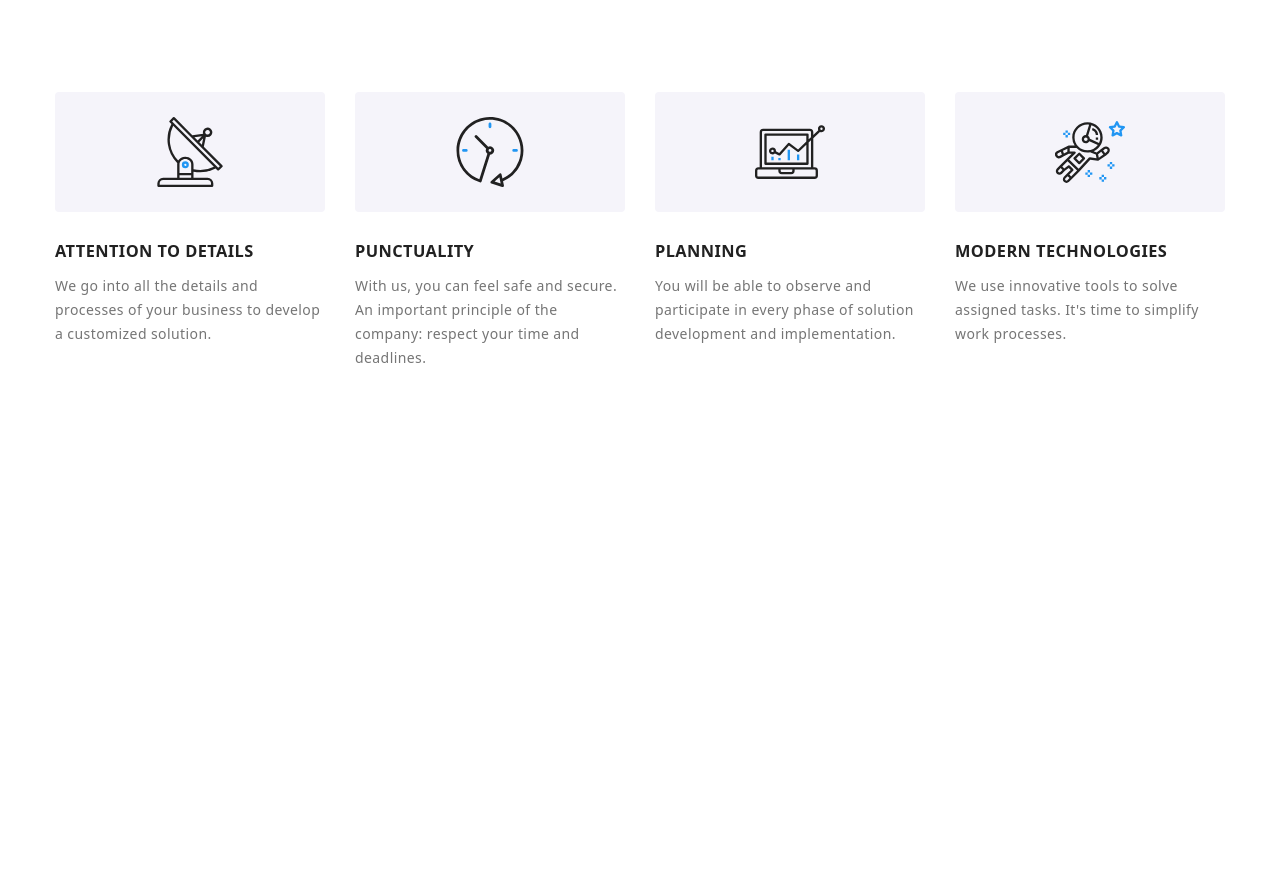
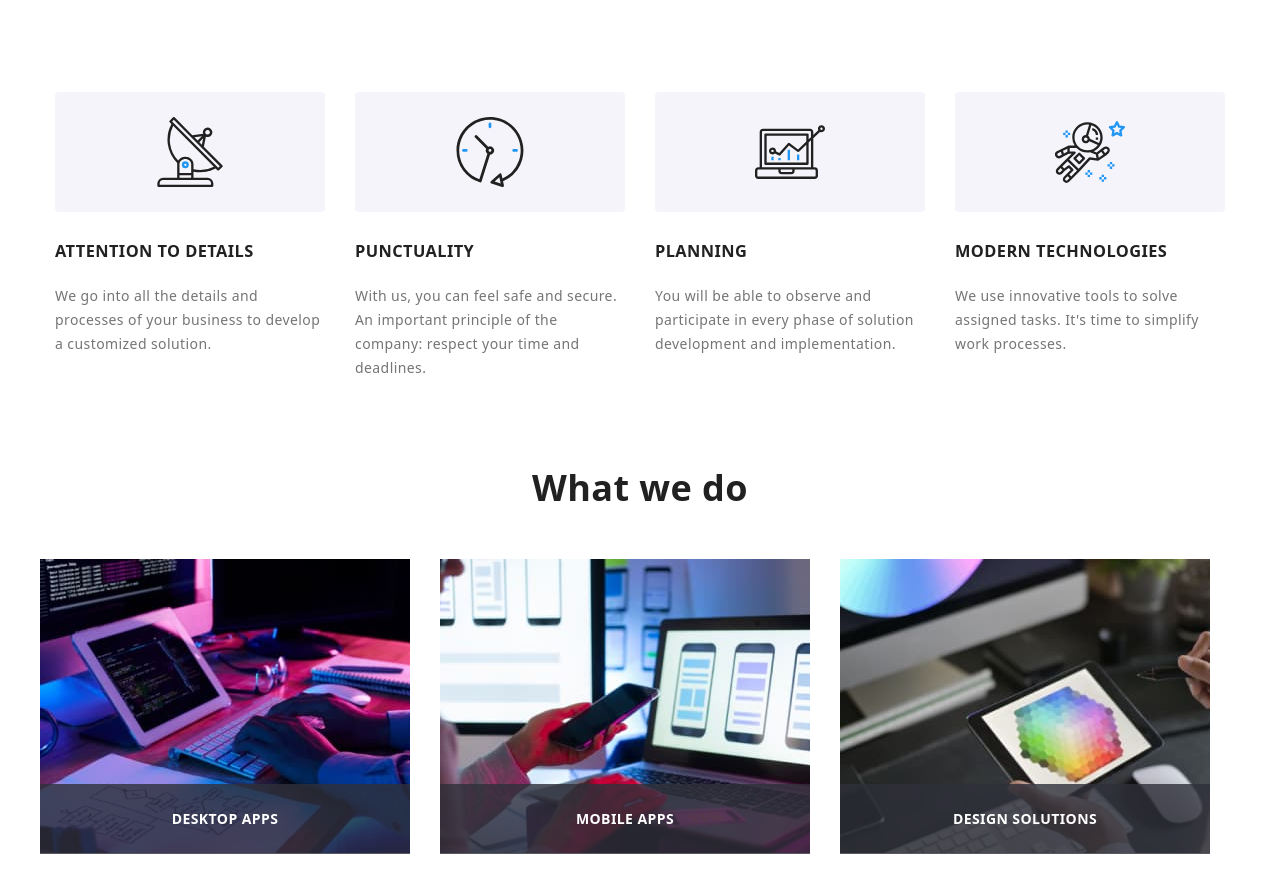
Before and after one commit to Statii87/goit-markup-hw-07, a plain HTML site: page index.html in a window 1280 px wide. Shown: the part 592-1484 px from the top of the page. Before the commit the page ends 1049 px from the top, so only its background shows below. Drawn offline with nearby package versions, Linux system fonts and the light colour scheme.

Commit message:
section 2

```diff
--- a/css/main.scss
+++ b/css/main.scss
@@ -8,9 +8,37 @@ body {
   line-height: 1.14;
   letter-spacing: 0.03em;
 }
-
+.title{
+   text-align: center;
+   font-weight: 700;
+   font-size: 36px;
+   color: $subtitle_color;
+   line-height: 1.16;
+   margin-bottom: 50px;
+}
+.social-icon{
+   width: 20px;
+   height: 20px;
+}
+.social-link{
+   width: 44px;
+   height: 44px;
+   display: flex;
+   justify-content: center;
+   align-items: center;
+   gap: 10px;
+   fill: currentColor;
+}
+.social-link:hover,
+.social-link:focus,
+.social-link:active{
+   background-color: $primary_color;
+   border-radius: 50%;
+   fill: $white_color;
+}
 @import '../sass/components/header-section';
 @import '../sass/components/hero-section';
 @import '../sass/components/meniu';
 @import '../sass/components/modal';
-@import '../sass/components/description-section'
+@import '../sass/components/description-section';
+@import '../sass/components/what-we-do-section';
--- a/index.html
+++ b/index.html
@@ -161,6 +161,23 @@
                     </li>
                 </ul>
         </section>
+        <section class="what-we-do-section">
+            <h2 class="title">What we do</h2>
+            <ul class="grid what-we-do-section__list">
+                <li class="grid__item image-list">
+                    <img src="images/studio/img.jpg" alt="DESKTOP APPS" width="370">
+                    <div class="image-list__title">DESKTOP APPS</div>
+                </li>
+                <li class="grid__item image-list">
+                    <img src="images/studio/img1.jpg" alt="MOBILE APPS" width="370">
+                    <div class="image-list__title">MOBILE APPS</div>
+                </li>
+                <li class="grid__item image-list">
+                    <img src="images/studio/img2.jpg" alt="DESIGN SOLUTIONS" width="370">
+                    <div class="image-list__title">DESIGN SOLUTIONS</div>
+                </li>
+            </ul>
+        </section>
     </main>
     <div class="menu-container js-menu-container" id="mobile-menu">
       <button class="menu-toggle js-close-menu">
--- a/sass/components/_description-section.scss
+++ b/sass/components/_description-section.scss
@@ -58,6 +58,12 @@
         flex-basis: calc((100% - 30px)/ 2);
         flex-grow: 0;
         flex-shrink: 0;
+        display: flex;
+        flex-direction: column;
+        justify-content: center;
+        align-items: center;
+        max-width: 354px;
+        margin: 0 auto;
     }
     .description-section{
         &__svg{
@@ -67,7 +73,7 @@
             width: 354px;
         }
         &__subtitle{
-            text-align: left;
+            margin-right: auto;
         }
 }
 }
@@ -82,6 +88,7 @@
         flex-basis: calc((100% - 90px)/ 4);
         flex-grow: 0;
         flex-shrink: 0;
+
     }
     .description-section{
         &__svg{
@@ -91,7 +98,7 @@
             width: 270px;
         }
         &__subtitle{
-            text-align: left;
+            margin-right: auto;
         }
 }
 }
--- /dev/null
+++ b/sass/components/_what-we-do-section.scss
@@ -0,0 +1,43 @@
+.what-we-do-section{
+max-width: 1200px;
+margin: 94px auto;
+padding: 0;
+    &__list{
+    display: flex;
+    flex-wrap: wrap;
+    gap: 30px;
+    padding: 0;
+    }
+}
+.image-list{
+position: relative;
+list-style-type: none;
+&__title{
+    position: absolute;
+    bottom: 2px;
+    background: rgba(47, 48, 58, 0.8);
+    height: 70px;
+    width: 370px;
+    display: flex;
+    align-items: center;
+    justify-content: center;
+    color: $white_color;
+    font-weight: 700;
+ }
+}
+@media screen and (min-width: 468px){
+    .what-we-do-section{
+        display: none;
+    }
+}
+
+@media screen and (min-width: 768px){
+    .what-we-do-section{
+        display: none;
+}
+}
+@media screen and (min-width: 1200px){
+  .what-we-do-section{
+        display: block;
+    }
+}
```
Also changed, not shown: css/main.css, 1 other file.
